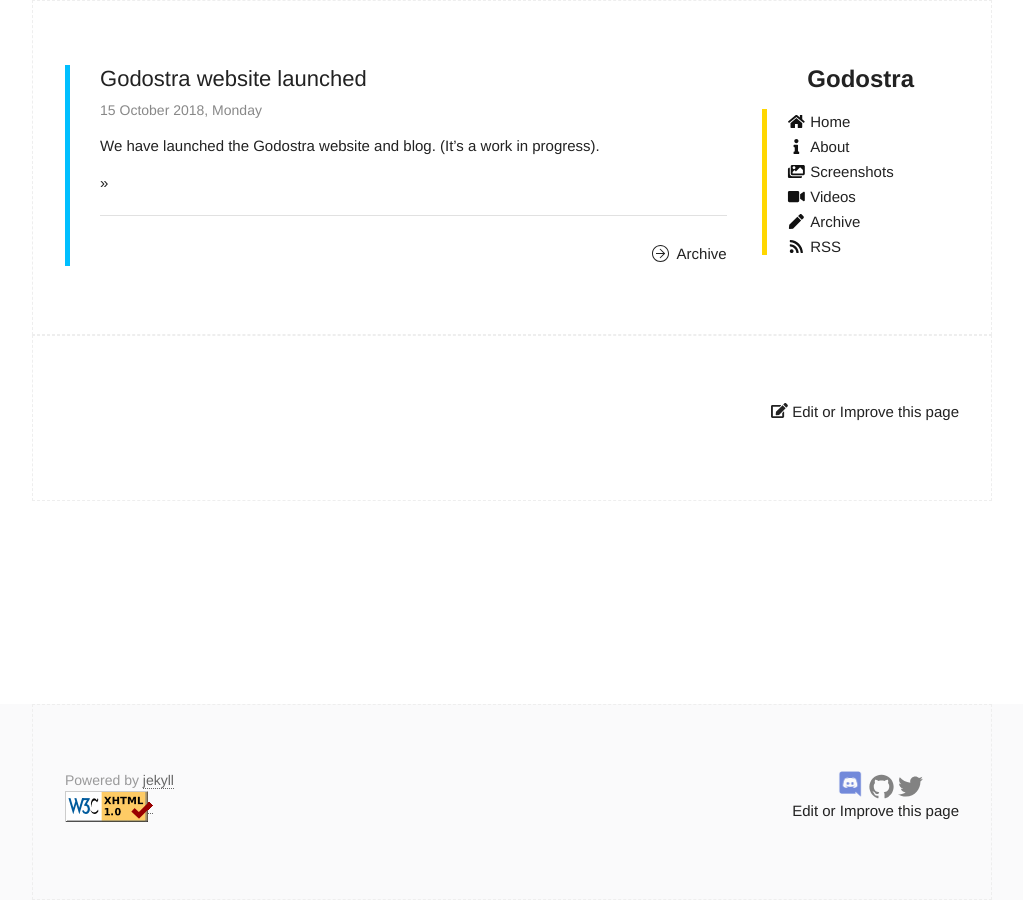
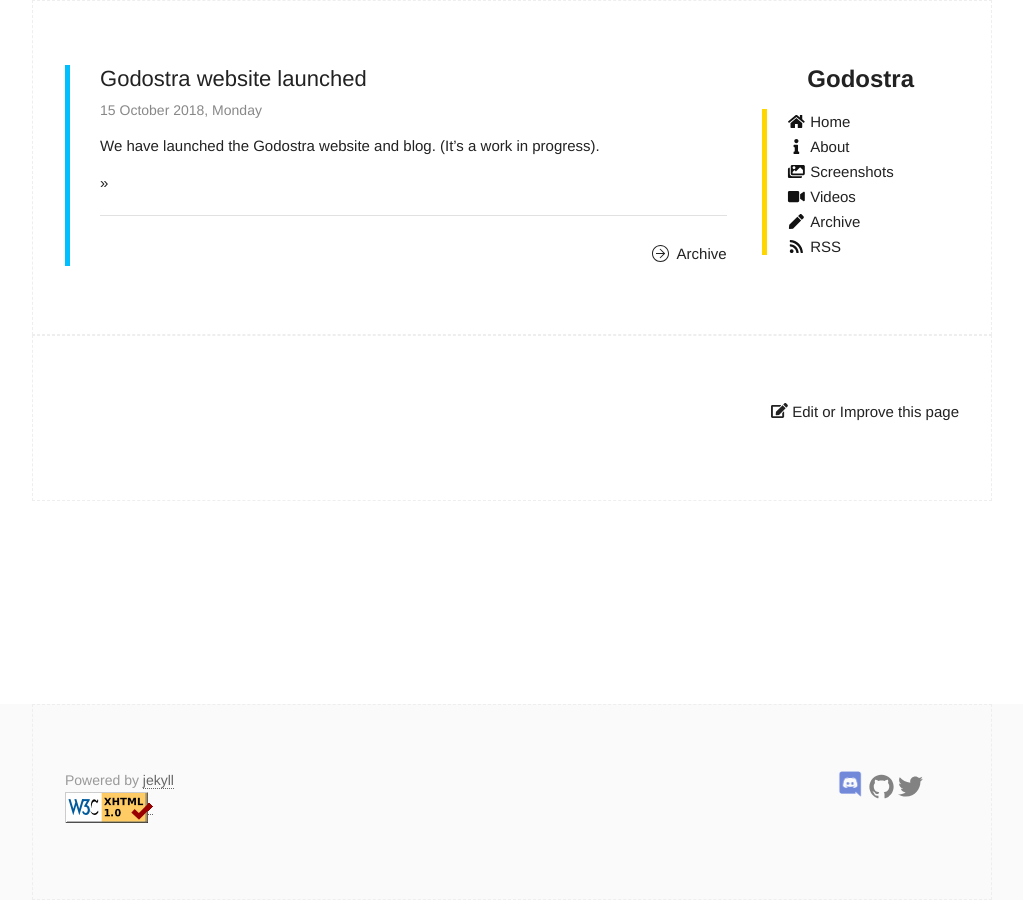
Before and after one commit to Godostra/godostra.github.io, a Jekyll site: the page built from index.html, in a window 1280 px wide. Shown: the whole page, without its empty margins (128-1151 px from the left). Built offline with Jekyll 4.4.1, drawn with Linux system fonts in a browser that asks for light colours.

Commit message:
remove extra "edit" link

```diff
--- a/_includes/footer.html
+++ b/_includes/footer.html
@@ -21,6 +21,5 @@
         {% endif %}
       </section>
     </div>
-      <p style="text-align: right;"><a href="https://github.com/Godostra/godostra.github.io/tree/master/{{ page.path }}">Edit or Improve this page</a></p>
   </div>
 </footer>
```
